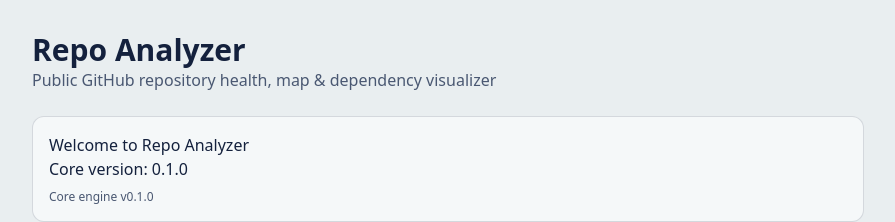
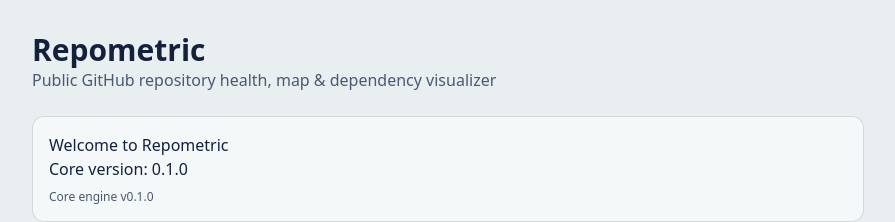
Before and after one commit to Hemacharankodhanda/repometric, a Next.js app in the folder apps/web/: page / in a window 1280 px wide. Shown: the top 222 px of the page, without its empty margins (192-1087 px from the left). Built offline with nearby package versions, Linux system fonts and the light colour scheme.

Commit message:
feat: update brand name to Repometric across web app, CLI, and docs

```diff
--- a/apps/web/src/app/layout.tsx
+++ b/apps/web/src/app/layout.tsx
@@ -3,7 +3,7 @@
 import './globals.css';
 
 export const metadata: Metadata = {
-  title: 'Repo Analyzer',
+  title: 'Repometric',
   description: 'Deterministic health score, repo map, and dependency graph for public repositories',
 };
 
--- a/apps/web/src/app/page.tsx
+++ b/apps/web/src/app/page.tsx
@@ -6,14 +6,14 @@
   return (
     <main className="p-8 max-w-4xl mx-auto space-y-6">
       <header>
-        <h1 className="text-3xl font-bold font-heading text-ink">Repo Analyzer</h1>
+        <h1 className="text-3xl font-bold font-heading text-ink">Repometric</h1>
         <p className="text-ink-muted">
           Public GitHub repository health, map & dependency visualizer
         </p>
       </header>
 
       <section className="p-4 bg-surface rounded-panel border border-line">
-        <VisualizerStub label="Welcome to Repo Analyzer" />
+        <VisualizerStub label="Welcome to Repometric" />
         <p className="text-xs text-ink-muted mt-2">Core engine v{CORE_VERSION}</p>
       </section>
     </main>
--- a/packages/cli/package.json
+++ b/packages/cli/package.json
@@ -3,6 +3,7 @@
   "version": "0.1.0",
   "type": "module",
   "bin": {
+    "repometric": "./dist/index.js",
     "repo-analyzer": "./dist/index.js"
   },
   "main": "./dist/index.js",
```
Also changed, not shown: packages/cli/src/index.ts (+7 -3 lines), 2 other files (tests, documents, lock files or other folders).
